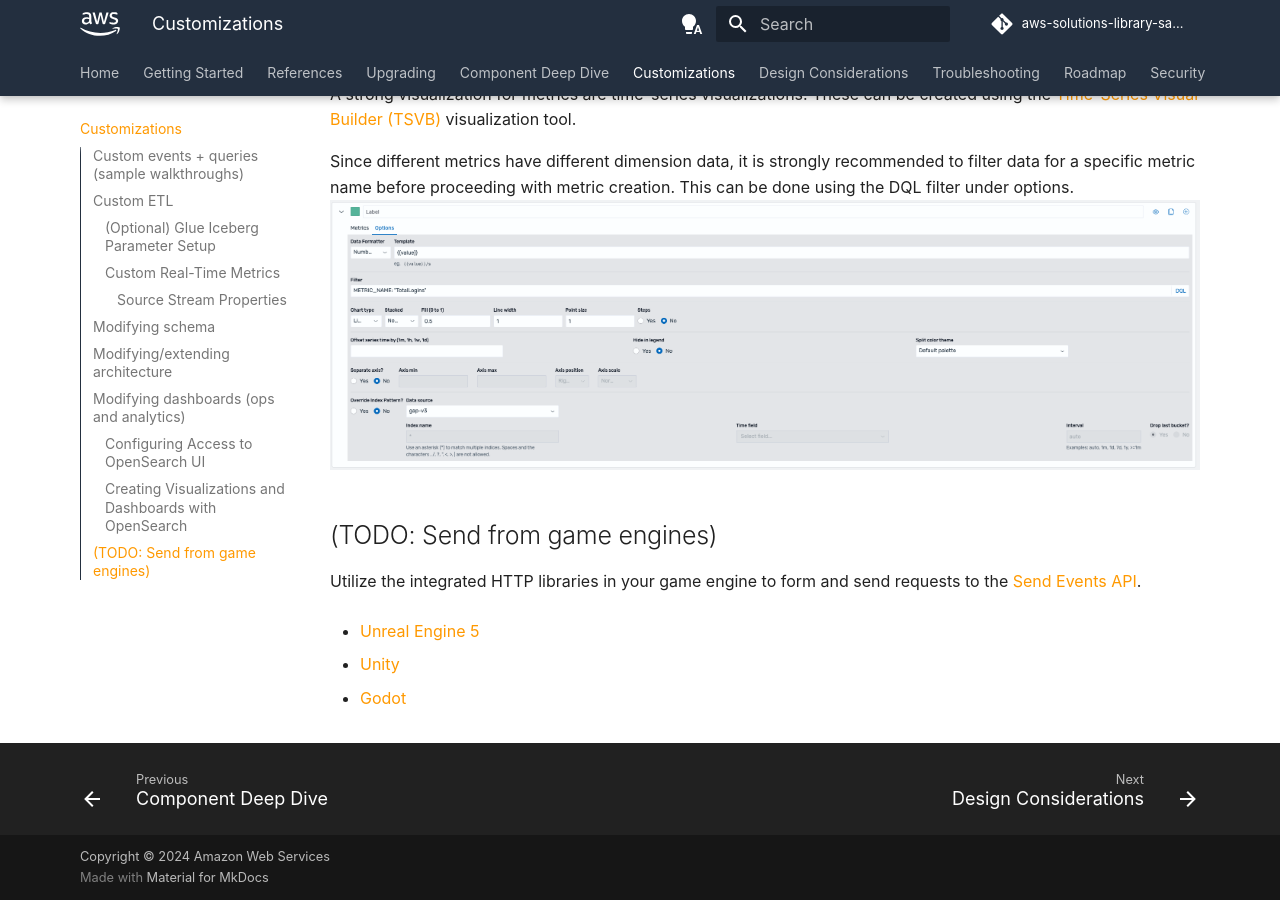
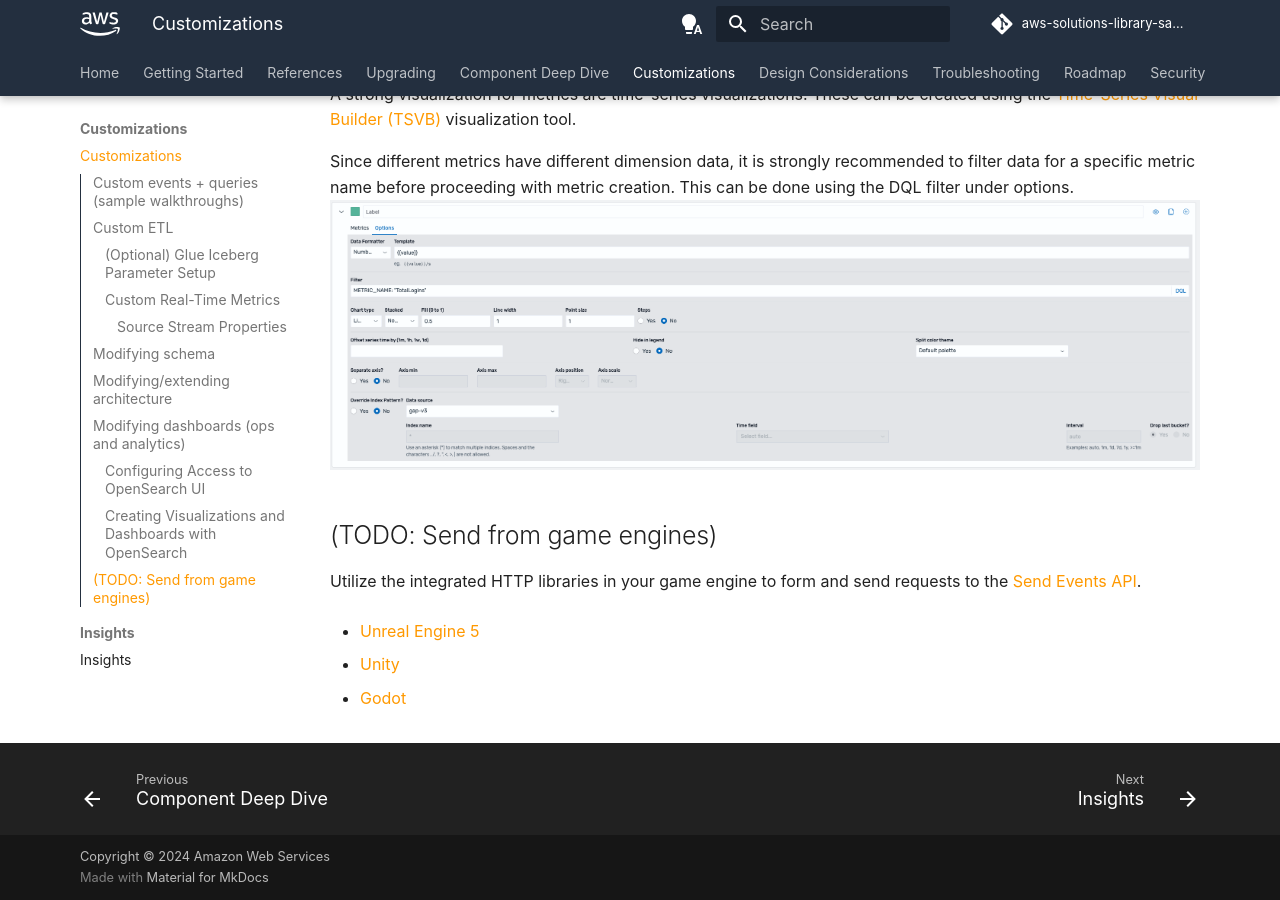
Before and after one commit to aws-solutions-library-samples/guidance-for-game-analytics-pipeline-on-aws, an MkDocs documentation site: the page built from docs/customizations.md, in a window 1280 px wide and 900 px high, scrolled down 2242 px. Built offline with MkDocs 1.6.1 and Material for MkDocs 9.7.7, drawn with Linux system fonts in a browser that asks for light colours; comment, search, counter and statistics services are not loaded.

Commit message:
added site for pre-built insights

```diff
--- a/mkdocs.yml
+++ b/mkdocs.yml
@@ -106,7 +106,10 @@ nav:
       - Changelog: upgrading/v2-to-v3-changes.md
       - Upgrade Guide: upgrading/v2-migration.md
   - Component Deep Dive: component-deep-dive.md
-  - Customizations: customizations.md
+  - Customizations:
+    - Customizations: customizations.md
+    - Insights:
+      - Insights: insights/insights.md
   - Design Considerations: design-considerations.md
   - Troubleshooting: troubleshooting.md
   - Roadmap: roadmap.md
```
Also changed, not shown: docs/insights/insights.md (added, +3 -0 lines).
